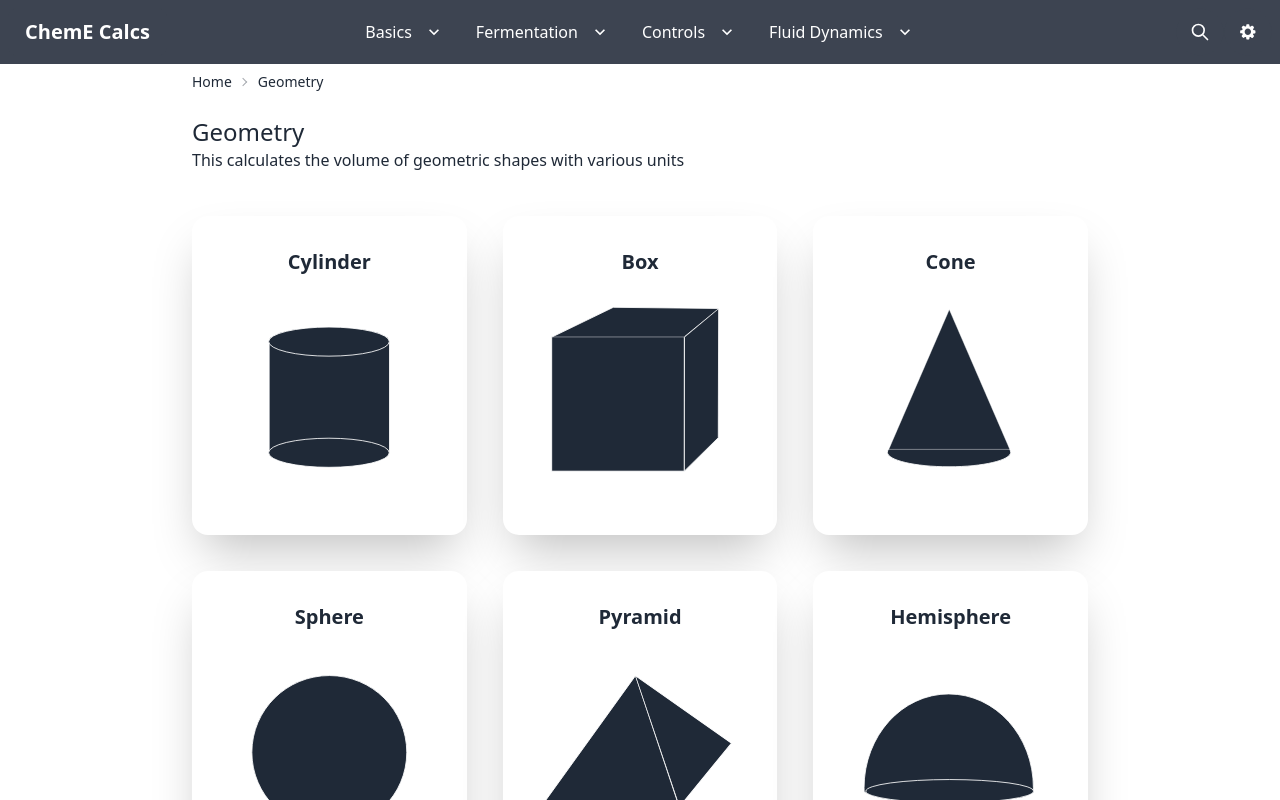
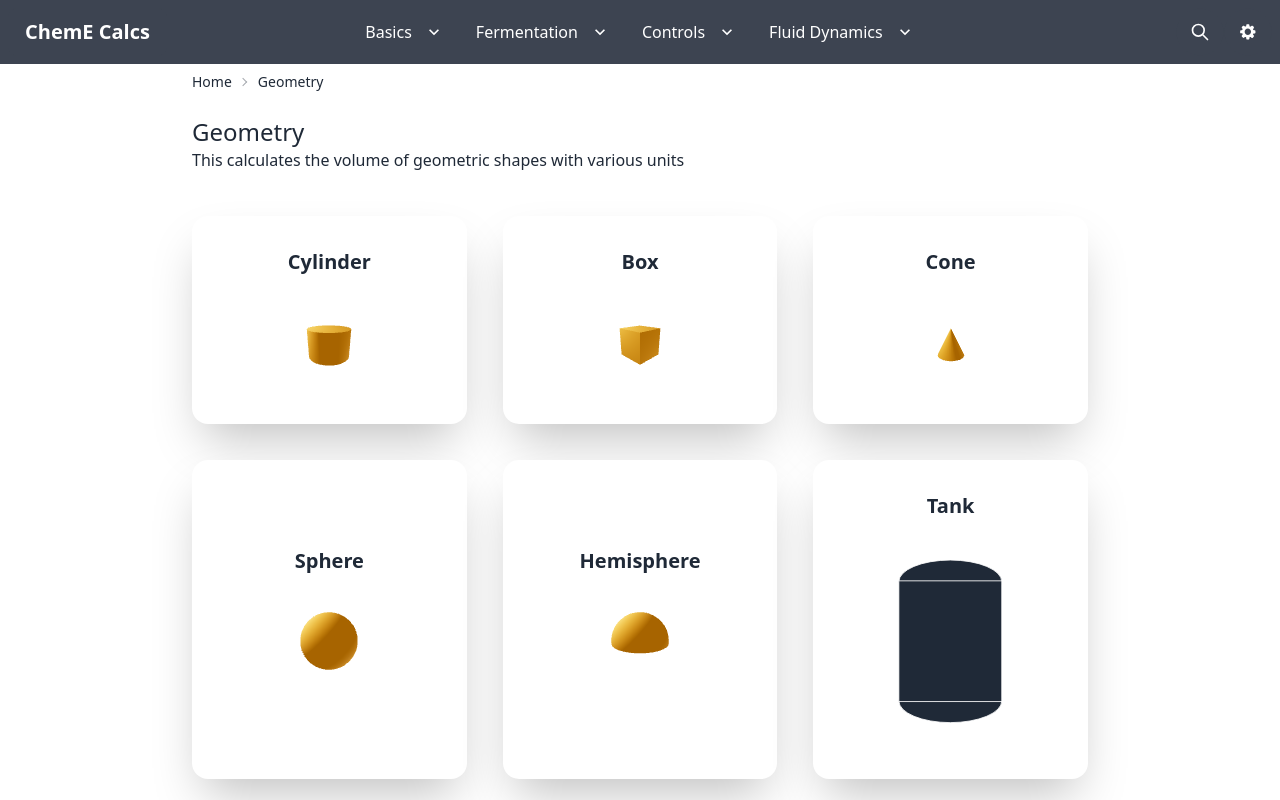
Before and after one commit to mama4294/ChemECalcs, a Next.js app in the folder chem_e_calc/: page /geometry in a window 1280 px wide. Shown: the top 800 px of the page. Built offline with nearby package versions, Linux system fonts and the light colour scheme; what convert-units would draw is missing.

Commit message:
Replaces the geometery page icons with 3D icons

```diff
--- a/chem_e_calc/src/components/3D shapes/ThreeJSShapes.tsx
+++ b/chem_e_calc/src/components/3D shapes/DyanmicShapes.tsx
@@ -4,17 +4,17 @@ import { OrbitControls } from '@react-three/drei'
 import { PointLight } from 'three'
 import { COLOR3D } from '../../constants/colors'
 
-const ShapeContainer = ({ children }: { children: JSX.Element }) => {
+const ShapeContainer = ({ orbit = true, children }: { orbit?: boolean; children: JSX.Element }) => {
   // console.table({ width, length, height })
 
   return (
-    <div className="h-[500px]">
-      <Canvas camera={{ position: [3, 1, 0], fov: 40 }}>
-        <OrbitControls enableZoom={false} />
+    <>
+      <Canvas camera={{ position: [3, 1, 0], fov: 60 }}>
+        {orbit && <OrbitControls enableZoom={false} />}
         <LightScene />
         {children}
       </Canvas>
-    </div>
+    </>
   )
 }
 
@@ -30,16 +30,26 @@ const LightScene = () => {
   )
 }
 
+const scaleBoxToFit = ({ width, length, height }: { width: number; length: number; height: number }) => {
+  const max = Math.max(width, length, height)
+  return { width: width / max, length: length / max, height: height / max }
+}
+
 export const Box3D = ({ width, length, height }: { width: number; length: number; height: number }) => {
-  const scaleBoxToFit = ({ width, length, height }: { width: number; length: number; height: number }) => {
-    const max = Math.max(width, length, height)
-    return { width: width / max, length: length / max, height: height / max }
-  }
-
   const scaled = scaleBoxToFit({ width, length, height })
   return (
     <mesh rotation={[0, Math.PI / 4, 0]}>
       <boxGeometry args={[scaled.width, scaled.height, scaled.length]} />
+      <meshStandardMaterial color={COLOR3D} />
+    </mesh>
+  )
+}
+
+export const Pyramid3D = ({ width, length, height }: { width: number; length: number; height: number }) => {
+  const scaled = scaleBoxToFit({ width, length, height })
+  return (
+    <mesh rotation={[0, Math.PI / 4, 0]}>
+      <cylinderGeometry args={[0, scaled.width, scaled.height, 4, 1]} />
       <meshStandardMaterial color={COLOR3D} />
     </mesh>
   )
--- /dev/null
+++ b/chem_e_calc/src/components/3D shapes/StaticShapes.tsx
@@ -0,0 +1,52 @@
+import { COLOR3D } from '../../constants/colors'
+
+export const Box3D = () => {
+  return (
+    <mesh rotation={[0, Math.PI / 4, 0]}>
+      <boxGeometry />
+      <meshStandardMaterial color={COLOR3D} />
+    </mesh>
+  )
+}
+
+export const Sphere3D = () => {
+  return (
+    <mesh>
+      <sphereGeometry />
+      <meshStandardMaterial color={COLOR3D} />
+    </mesh>
+  )
+}
+
+export const Hemisphere3D = () => {
+  return (
+    <>
+      <mesh>
+        <sphereGeometry args={[, , , , , 0, Math.PI / 2]} />
+        <meshStandardMaterial color={COLOR3D} />
+      </mesh>
+      <mesh rotation={[Math.PI / 2, 0, 0]}>
+        <circleGeometry />
+        <meshStandardMaterial color={COLOR3D} />
+      </mesh>
+    </>
+  )
+}
+
+export const Cylinder3D = () => {
+  return (
+    <mesh rotation={[0, Math.PI / 4, 0]}>
+      <cylinderGeometry args={[0.75, 0.75, 1]} />
+      <meshStandardMaterial color={COLOR3D} />
+    </mesh>
+  )
+}
+
+export const Cone3D = () => {
+  return (
+    <mesh rotation={[0, Math.PI / 4, 0]}>
+      <cylinderGeometry args={[0, 0.5, 1]} />
+      <meshStandardMaterial color={COLOR3D} />
+    </mesh>
+  )
+}
--- a/chem_e_calc/src/pages/geometry/box.tsx
+++ b/chem_e_calc/src/pages/geometry/box.tsx
@@ -19,8 +19,8 @@ import {
   handleChangeValue,
   useGeomentryStateReducer,
 } from '../../logic/geometry'
-import Rectangle3D, { Box3D } from '../../components/3D shapes/ThreeJSShapes'
-import ShapeContainer from '../../components/3D shapes/ThreeJSShapes'
+import Rectangle3D, { Box3D } from '../../components/3D shapes/DyanmicShapes'
+import ShapeContainer from '../../components/3D shapes/DyanmicShapes'
 
 const Box = () => {
   const paths = [
@@ -257,6 +257,7 @@ const Box = () => {
             </>
           </CalcCard>
           <CalcCard title="Box">
+            <div className="h-[500px]">
               <ShapeContainer>
                 <Box3D
                   width={state.width.calculatedValue.value}
@@ -264,6 +265,7 @@ const Box = () => {
                   height={state.height.calculatedValue.value}
                 />
               </ShapeContainer>
+            </div>
           </CalcCard>
         </CalcBody>
       </PageContainer>
--- a/chem_e_calc/src/pages/geometry/cone.tsx
+++ b/chem_e_calc/src/pages/geometry/cone.tsx
@@ -19,7 +19,7 @@ import {
   useGeomentryStateReducer,
 } from '../../logic/geometry'
 import { IconConeUnits } from '../../icons/iconConeUnits'
-import ShapeContainer, { Cylinder3D } from '../../components/3D shapes/ThreeJSShapes'
+import ShapeContainer, { Cylinder3D } from '../../components/3D shapes/DyanmicShapes'
 
 const Box = () => {
   const paths = [
@@ -216,6 +216,7 @@ const Box = () => {
             </>
           </CalcCard>
           <CalcCard title="Cone">
+            <div className="h-[500px]">
               <ShapeContainer>
                 <Cylinder3D
                   topDiameter={0}
@@ -223,6 +224,7 @@ const Box = () => {
                   height={state.height.calculatedValue.value}
                 />
               </ShapeContainer>
+            </div>
           </CalcCard>
         </CalcBody>
       </PageContainer>
--- a/chem_e_calc/src/pages/geometry/cylinder.tsx
+++ b/chem_e_calc/src/pages/geometry/cylinder.tsx
@@ -19,7 +19,7 @@ import {
   useGeomentryStateReducer,
 } from '../../logic/geometry'
 import { IconCylinderUnits } from '../../icons/iconCylinderUnits'
-import ShapeContainer, { Cylinder3D } from '../../components/3D shapes/ThreeJSShapes'
+import ShapeContainer, { Cylinder3D } from '../../components/3D shapes/DyanmicShapes'
 
 const Shape = () => {
   const paths = [
@@ -212,6 +212,7 @@ const Shape = () => {
             </>
           </CalcCard>
           <CalcCard title="Cylinder">
+            <div className="h-[500px]">
               <ShapeContainer>
                 <Cylinder3D
                   topDiameter={state.diameter.calculatedValue.value}
@@ -219,6 +220,7 @@ const Shape = () => {
                   height={state.height.calculatedValue.value}
                 />
               </ShapeContainer>
+            </div>
           </CalcCard>
         </CalcBody>
       </PageContainer>
--- a/chem_e_calc/src/pages/geometry/index.tsx
+++ b/chem_e_calc/src/pages/geometry/index.tsx
@@ -8,6 +8,8 @@ import { IconHemisphere } from '../../icons/iconHemiphere'
 import { IconPyramid } from '../../icons/iconPyramid'
 import { IconSphere } from '../../icons/iconSphere'
 import { IconTank } from '../../icons/IconTank'
+import ShapeContainer from '../../components/3D shapes/DyanmicShapes'
+import { Box3D, Cone3D, Cylinder3D, Hemisphere3D, Sphere3D } from '../../components/3D shapes/StaticShapes'
 
 const Geometry = () => {
   return (
@@ -43,22 +45,42 @@ const Geometry = () => {
         {/* Calculator */}
         <div className="my-3 grid gap-9 py-3 text-center  md:grid-cols-3">
           <GridCard name="Cylinder" link="/geometry/cylinder">
-            <IconCylinder />
+            <div className="h-[100px] w-[100px]">
+              <ShapeContainer orbit={false}>
+                <Cylinder3D />
+              </ShapeContainer>
+            </div>
           </GridCard>
           <GridCard name="Box" link="/geometry/box">
-            <IconBox />
+            <div className="h-[100px] w-[100px]">
+              <ShapeContainer orbit={false}>
+                <Box3D />
+              </ShapeContainer>
+            </div>
           </GridCard>
           <GridCard name="Cone" link="/geometry/cone">
-            <IconCone />
+            <div className="h-[100px] w-[100px]">
+              <ShapeContainer orbit={false}>
+                <Cone3D />
+              </ShapeContainer>
+            </div>
           </GridCard>
           <GridCard name="Sphere" link="/geometry/sphere">
-            <IconSphere />
+            <div className="h-[100px] w-[100px]">
+              <ShapeContainer orbit={false}>
+                <Sphere3D />
+              </ShapeContainer>
+            </div>
           </GridCard>
-          <GridCard name="Pyramid" link="/geometry/pyramid">
+          {/* <GridCard name="Pyramid" link="/geometry/pyramid">
             <IconPyramid />
-          </GridCard>
+          </GridCard> */}
           <GridCard name="Hemisphere" link="/geometry/hemisphere">
-            <IconHemisphere />
+            <div className="h-[100px] w-[100px]">
+              <ShapeContainer orbit={false}>
+                <Hemisphere3D />
+              </ShapeContainer>
+            </div>
           </GridCard>
           <GridCard name="Tank" link="/geometry/tank" span={1}>
             <IconTank />
--- a/chem_e_calc/src/pages/geometry/pyramid.tsx
+++ b/chem_e_calc/src/pages/geometry/pyramid.tsx
@@ -19,6 +19,7 @@ import {
   useGeomentryStateReducer,
 } from '../../logic/geometry'
 import { IconPyramidUnits } from '../../icons/iconPyramidUnits'
+import ShapeContainer, { Pyramid3D } from '../../components/3D shapes/DyanmicShapes'
 
 const Pyramid = () => {
   const paths = [
@@ -255,9 +256,18 @@ const Pyramid = () => {
             </>
           </CalcCard>
           <CalcCard title="Pyramid">
-            <IconContainer>
+            <div className="h-[500px]">
+              <ShapeContainer>
+                <Pyramid3D
+                  width={state.width.calculatedValue.value}
+                  length={state.length.calculatedValue.value}
+                  height={state.height.calculatedValue.value}
+                />
+              </ShapeContainer>
+            </div>
+            {/* <IconContainer>
               <IconPyramidUnits />
-            </IconContainer>
+            </IconContainer> */}
           </CalcCard>
         </CalcBody>
       </PageContainer>
```
Also changed, not shown: chem_e_calc/src/pages/geometry/hemisphere.tsx (+8 -6 lines), chem_e_calc/src/pages/geometry/sphere.tsx (+8 -4 lines). Lines whose indentation alone changed are shown as unchanged.
